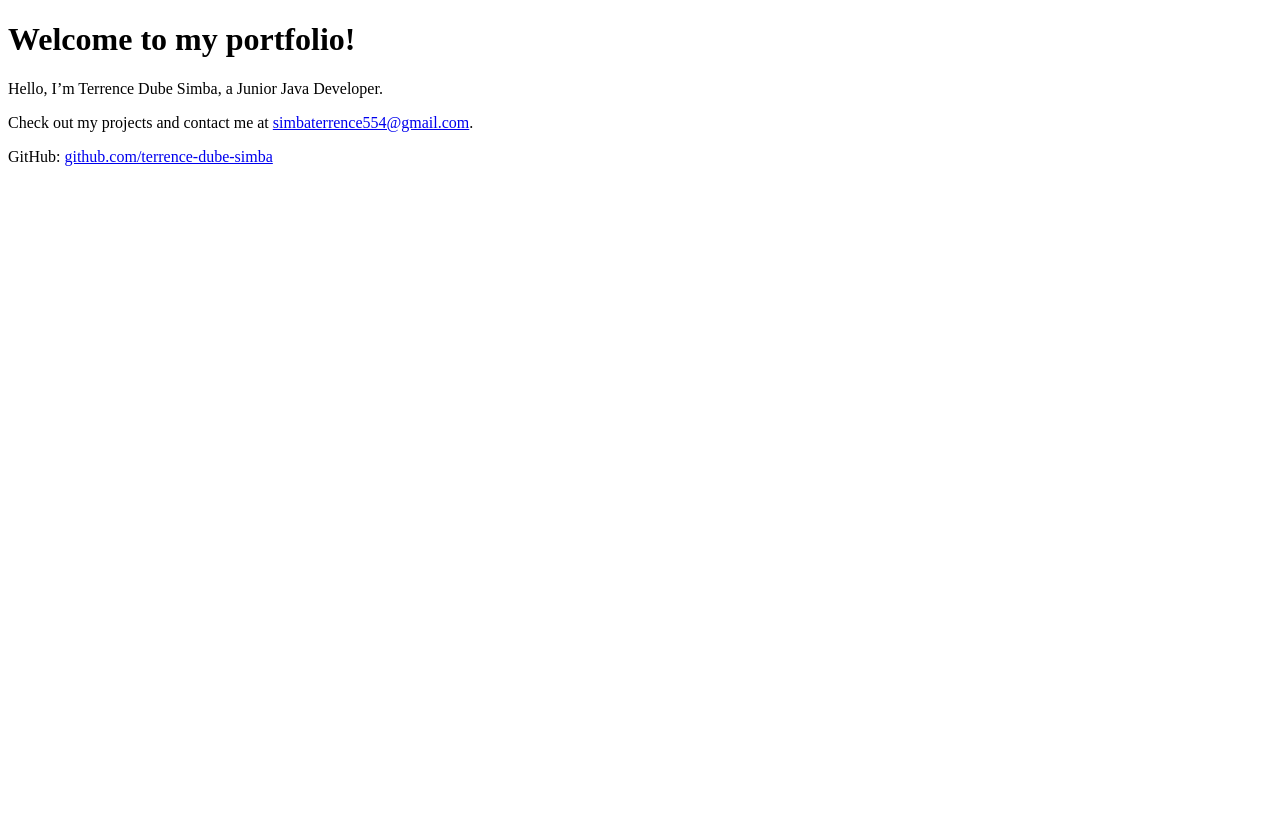
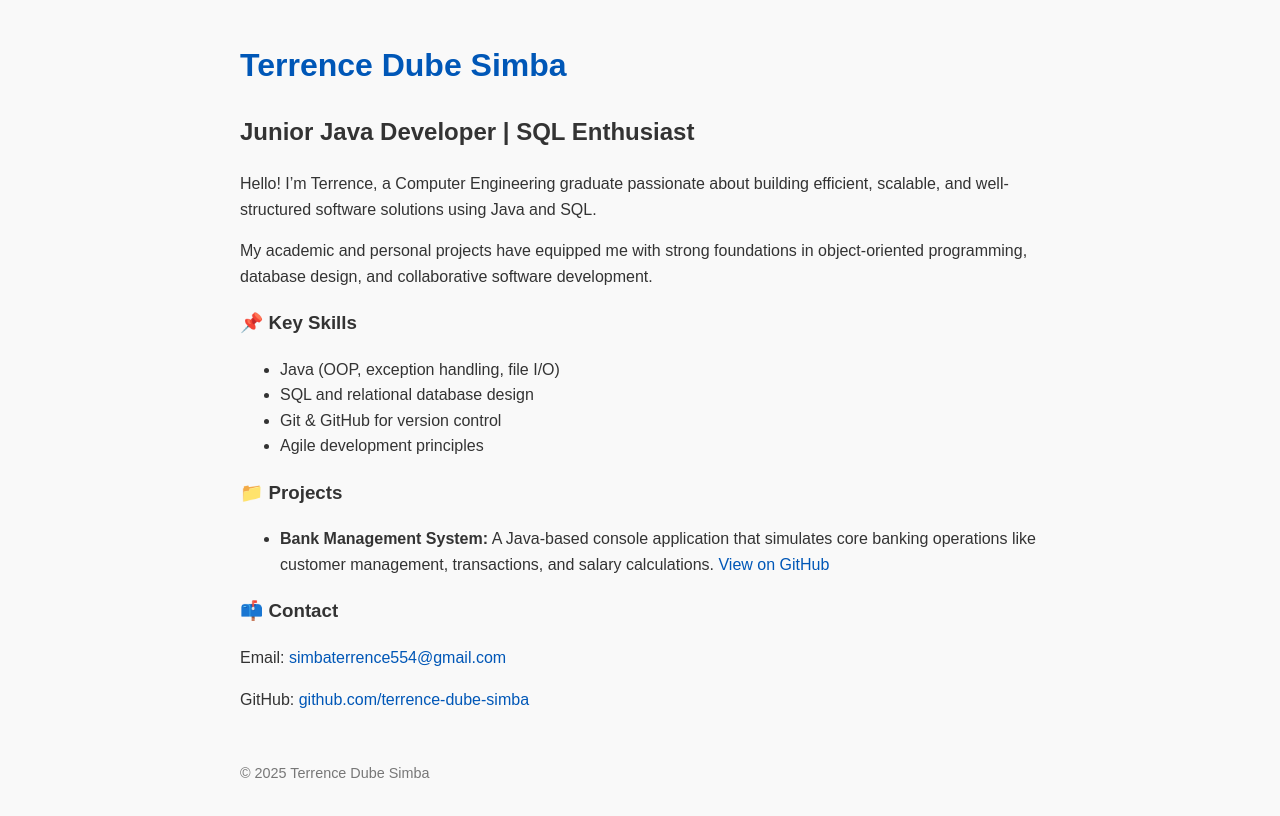
Before and after one commit to trenzyd/https-terrence-dube-simba.github.io-, a plain HTML site: page index.html in a window 1280 px wide. Drawn offline with Linux system fonts and the light colour scheme.

Commit message:
Update index.html

```diff
--- a/index.html
+++ b/index.html
@@ -1,14 +1,64 @@
 <!DOCTYPE html>
 <html lang="en">
 <head>
-    <meta charset="UTF-8" />
-    <meta name="viewport" content="width=device-width, initial-scale=1" />
-    <title>Terrence Dube Simba - Developer Portfolio</title>
+  <meta charset="UTF-8" />
+  <meta name="viewport" content="width=device-width, initial-scale=1" />
+  <title>Terrence Dube Simba | Junior Java Developer</title>
+  <style>
+    body {
+      font-family: Arial, sans-serif;
+      line-height: 1.6;
+      margin: 40px auto;
+      max-width: 800px;
+      padding: 0 20px;
+      background-color: #f9f9f9;
+      color: #333;
+    }
+    h1 {
+      color: #0057b7;
+    }
+    a {
+      color: #0057b7;
+      text-decoration: none;
+    }
+    a:hover {
+      text-decoration: underline;
+    }
+    footer {
+      margin-top: 50px;
+      font-size: 0.9em;
+      color: #777;
+    }
+  </style>
 </head>
 <body>
-    <h1>Welcome to my portfolio!</h1>
-    <p>Hello, I’m Terrence Dube Simba, a Junior Java Developer.</p>
-    <p>Check out my projects and contact me at <a href="mailto:simbaterrence554@gmail.com">simbaterrence554@gmail.com</a>.</p>
-    <p>GitHub: <a href="https://github.com/terrence-dube-simba">github.com/terrence-dube-simba</a></p>
+  <h1>Terrence Dube Simba</h1>
+  <h2>Junior Java Developer | SQL Enthusiast</h2>
+
+  <p>Hello! I’m Terrence, a Computer Engineering graduate passionate about building efficient, scalable, and well-structured software solutions using Java and SQL.</p>
+
+  <p>My academic and personal projects have equipped me with strong foundations in object-oriented programming, database design, and collaborative software development.</p>
+
+  <h3>📌 Key Skills</h3>
+  <ul>
+    <li>Java (OOP, exception handling, file I/O)</li>
+    <li>SQL and relational database design</li>
+    <li>Git & GitHub for version control</li>
+    <li>Agile development principles</li>
+  </ul>
+
+  <h3>📁 Projects</h3>
+  <ul>
+    <li><strong>Bank Management System:</strong> A Java-based console application that simulates core banking operations like customer management, transactions, and salary calculations. <a href="https://github.com/terrence-dube-simba/bank-management-system" target="_blank">View on GitHub</a></li>
+
+  </ul>
+
+  <h3>📫 Contact</h3>
+  <p>Email: <a href="mailto:simbaterrence554@gmail.com">simbaterrence554@gmail.com</a></p>
+  <p>GitHub: <a href="https://github.com/trenzyd" target="_blank">github.com/terrence-dube-simba</a></p>
+
+  <footer>
+    &copy; 2025 Terrence Dube Simba
+  </footer>
 </body>
 </html>
```
